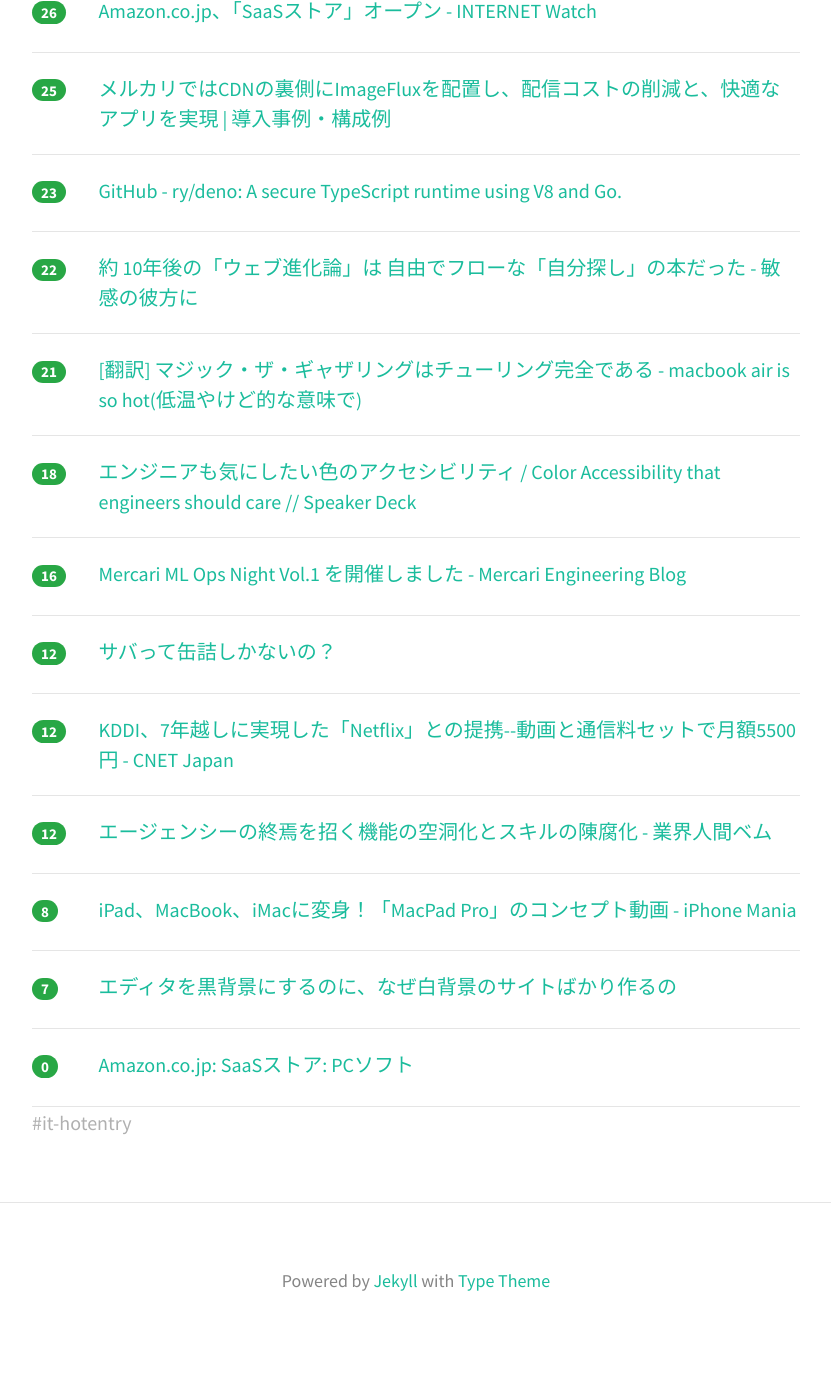
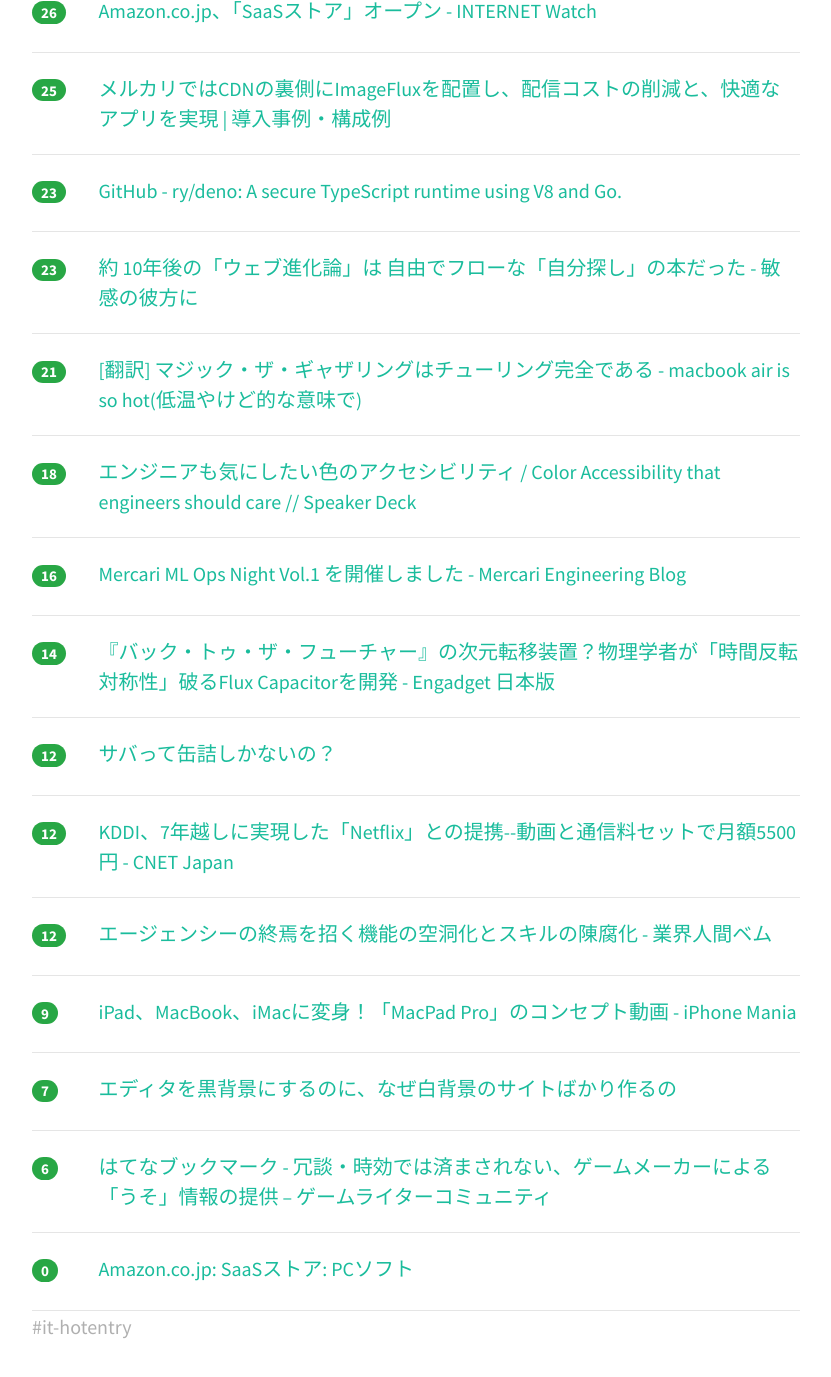
Before and after one commit to yatta47/hatena-matome-site, a Jekyll site: the page built from _posts/2018-05-30-hatena.md, in a window 1280 px wide and 1400 px high, scrolled down 501 px. Shown: the top 1377 px of the window, without its empty margins (224-1055 px from the left). Built offline with Jekyll 4.4.1, drawn with Linux system fonts in a browser that asks for light colours; nearby versions of some CDN libraries.

Commit message:
Updated 2018-05-30

```diff
--- a/_posts/2018-05-30-hatena.md
+++ b/_posts/2018-05-30-hatena.md
@@ -27,7 +27,7 @@ tags: [it-hotentry]
 </div>
 <hr>
 <div class="row">
-<div class="col-1"><span class="badge badge-pill badge-success h2">22</span></div>
+<div class="col-1"><span class="badge badge-pill badge-success h2">23</span></div>
 <div class="col-11"><a href='http://www.overthesensitivity.com/entry/web-evolution' target='_blank'>約 10年後の「ウェブ進化論」は 自由でフローな「自分探し」の本だった - 敏感の彼方に</a></div>
 </div>
 <hr>
@@ -47,6 +47,11 @@ tags: [it-hotentry]
 </div>
 <hr>
 <div class="row">
+<div class="col-1"><span class="badge badge-pill badge-success h2">14</span></div>
+<div class="col-11"><a href='https://japanese.engadget.com/2018/05/29/flux-capacitor/' target='_blank'>『バック・トゥ・ザ・フューチャー』の次元転移装置？物理学者が「時間反転対称性」破るFlux Capacitorを開発 - Engadget 日本版</a></div>
+</div>
+<hr>
+<div class="row">
 <div class="col-1"><span class="badge badge-pill badge-success h2">12</span></div>
 <div class="col-11"><a href='https://anond.hatelabo.jp/20180529142149' target='_blank'>サバって缶詰しかないの？</a></div>
 </div>
@@ -62,7 +67,7 @@ tags: [it-hotentry]
 </div>
 <hr>
 <div class="row">
-<div class="col-1"><span class="badge badge-pill badge-success h2">8</span></div>
+<div class="col-1"><span class="badge badge-pill badge-success h2">9</span></div>
 <div class="col-11"><a href='https://iphone-mania.jp/news-213685/' target='_blank'>iPad、MacBook、iMacに変身！「MacPad Pro」のコンセプト動画 - iPhone Mania</a></div>
 </div>
 <hr>
@@ -72,6 +77,11 @@ tags: [it-hotentry]
 </div>
 <hr>
 <div class="row">
+<div class="col-1"><span class="badge badge-pill badge-success h2">6</span></div>
+<div class="col-11"><a href='http://b.hatena.ne.jp/entry/s/gamewriter.jp/?p=1612' target='_blank'>はてなブックマーク - 冗談・時効では済まされない、ゲームメーカーによる「うそ」情報の提供 – ゲームライターコミュニティ</a></div>
+</div>
+<hr>
+<div class="row">
 <div class="col-1"><span class="badge badge-pill badge-success h2">0</span></div>
 <div class="col-11"><a href='https://www.amazon.co.jp/b/?ie=UTF8&node=5697992051' target='_blank'>Amazon.co.jp: SaaSストア: PCソフト</a></div>
 </div>
```
Also changed, not shown: other parts of _posts/2018-05-30-hatena.md (+2 -2 lines).
